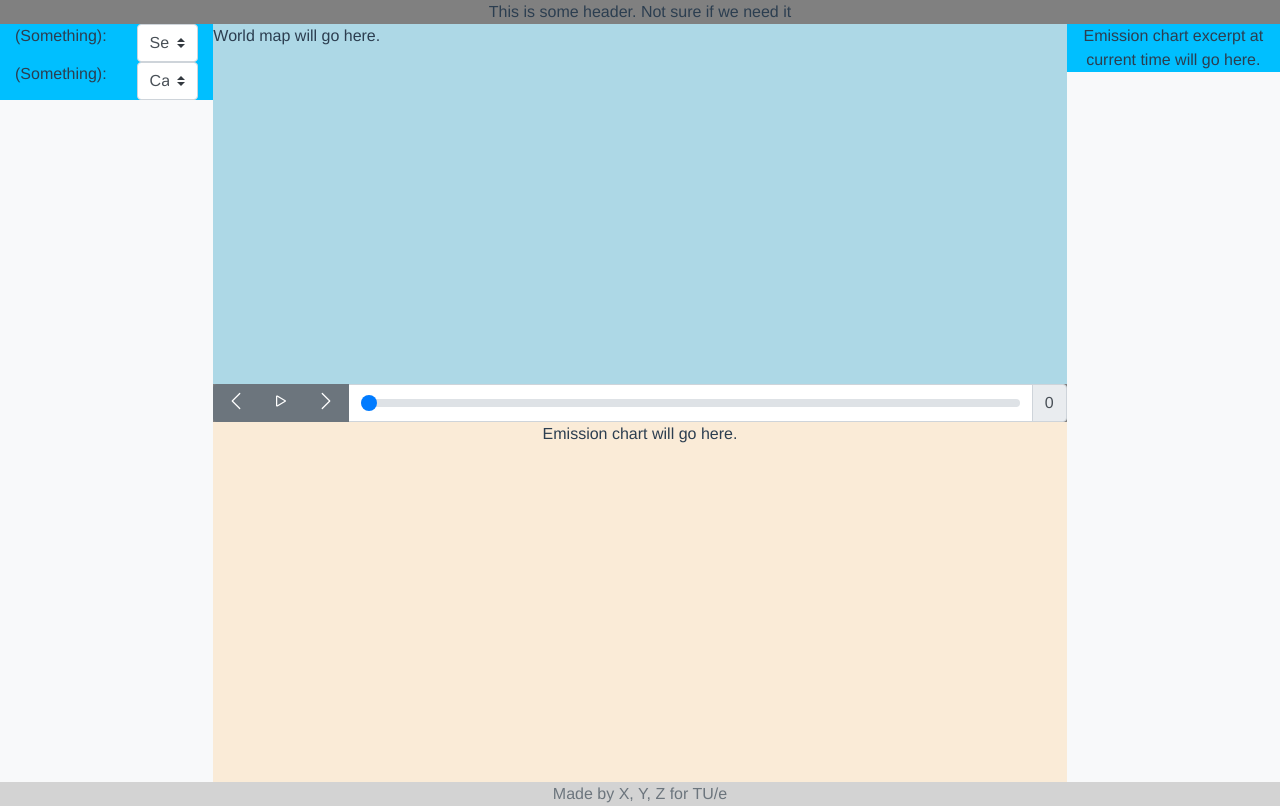
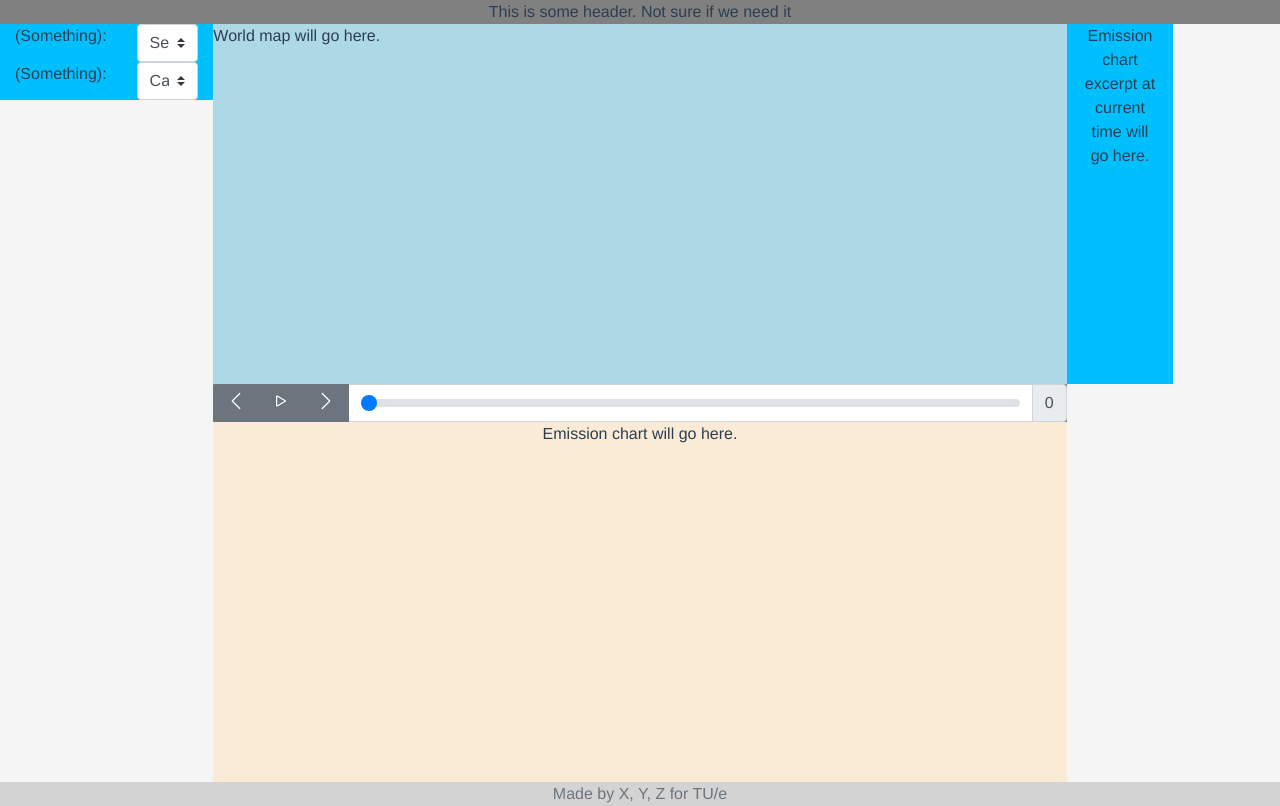
Before and after one commit to SquarePlayn/2IMV20-Visualization-A2, a Vue app: page / in a window 1280 px wide. Built offline with nearby package versions, Linux system fonts and the light colour scheme; no server answers.

Commit message:
Improve footer stuck to bottom

```diff
--- a/src/App.vue
+++ b/src/App.vue
@@ -15,6 +15,7 @@ export default {
 };
 </script>
 
+<!-- Global style -->
 <style>
 #app {
   font-family: Avenir, Helvetica, Arial, sans-serif;
@@ -22,5 +23,14 @@ export default {
   -moz-osx-font-smoothing: grayscale;
   text-align: center;
   color: #2c3e50;
+  height: 100%;
+}
+
+html {
+  height: 100%;
+}
+
+body {
+  height: 100%;
 }
 </style>
--- a/src/components/AppFooter.vue
+++ b/src/components/AppFooter.vue
@@ -1,5 +1,5 @@
 <template>
-  <div class="app-footer text-muted">
+  <div class="app-footer text-muted text-center">
     Made by X, Y, Z for TU/e
   </div>
 </template>
--- a/src/components/Dashboard.vue
+++ b/src/components/Dashboard.vue
@@ -1,37 +1,44 @@
 <template>
-  <b-col
-      style="height: 100vh; width: 100vw"
-      class="bg-light"
+  <b-container
+      fluid
+      class="main-container h-100 d-flex flex-column"
   >
+    <!-- Header -->
     <b-row>
       <app-header/>
     </b-row>
-    <b-row>
-      <!-- Main content -->
-      <b-container fluid>
+    <!-- Main content -->
+    <b-row class="flex-grow-1">
+      <b-col>
         <b-row>
+          <!-- Selectors -->
           <b-col cols="2" align-h="right">
             <selectors :settings="settings"/>
           </b-col>
+          <!-- World Map -->
           <b-col cols="8" align-h="center">
             <world-map :data="data" :settings="settings"/>
           </b-col>
+          <!-- Emission Excerpt -->
           <b-col cols="2" align-h="left">
             <emission-excerpt :data="data" :settings="settings"/>
           </b-col>
         </b-row>
+        <!-- Time Controls -->
         <b-row align-h="center">
           <time-controls v-model="time"/>
         </b-row>
+        <!-- Emission Graph -->
         <b-row align-h="center">
           <emission :data="data" :settings="settings"/>
         </b-row>
-      </b-container>
+      </b-col>
     </b-row>
-    <b-row class="justify-content-center">
+    <!-- Footer -->
+    <b-row>
       <app-footer/>
     </b-row>
-  </b-col>
+  </b-container>
 </template>
 
 <script>
@@ -112,5 +119,7 @@ export default {
 </script>
 
 <style scoped>
-
+.main-container {
+  background-color: whitesmoke;
+}
 </style>
--- a/src/components/EmissionExcerpt.vue
+++ b/src/components/EmissionExcerpt.vue
@@ -1,6 +1,8 @@
 <template>
-  <b-row class="emission-excerpt">
-    Emission chart excerpt at current time will go here.
+  <b-row>
+    <b-col cols="6" class="emission-excerpt">
+      Emission chart excerpt at current time will go here.
+    </b-col>
   </b-row>
 </template>
 
@@ -13,5 +15,6 @@ export default {
 <style scoped>
 .emission-excerpt {
   background-color: deepskyblue;
+  height: 45vh;
 }
 </style>
```
